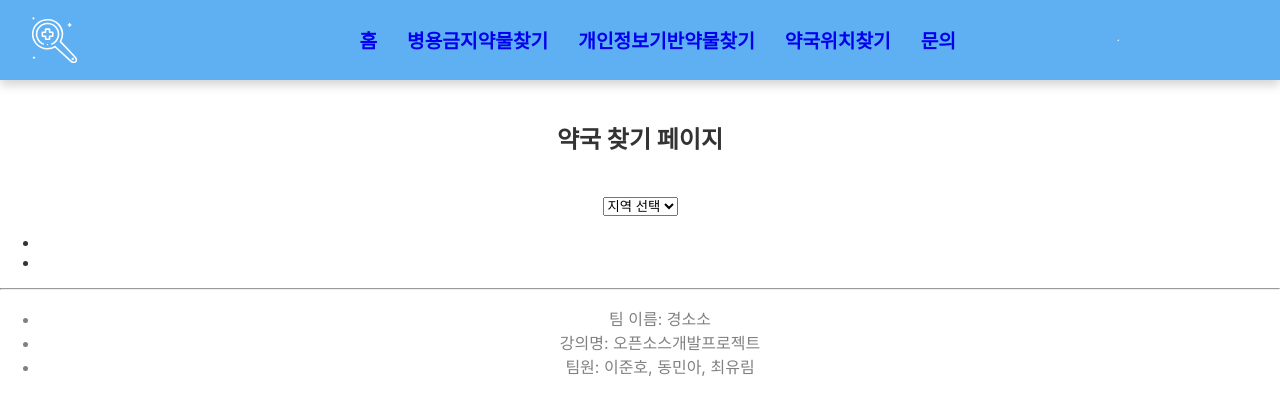
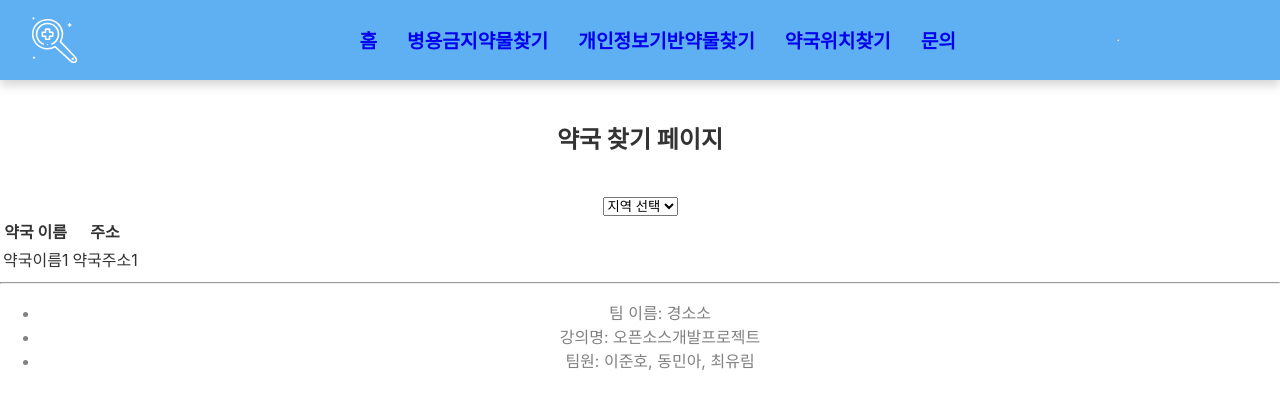
Before and after one commit to LovellR/GSS_Project, a React (Create React App) app in the folder oss-project/: page /pharmacy in a window 1280 px wide. Shown: the top 414 px of the page. Built offline with nearby package versions, Linux system fonts and the light colour scheme.

Commit message:
약국 지역 테이블 생성

```diff
--- a/oss-project/src/JS/Pharmacy.js
+++ b/oss-project/src/JS/Pharmacy.js
@@ -14,10 +14,18 @@ const Pharmacy = () => {
                 <option value="청주시">청주시</option>
             </select>
 
-            <ul>
-                <li></li>
-                <li></li>
-            </ul>
+            <table>
+                <thead>
+                    <tr>
+                        <th>약국 이름</th>
+                        <th>주소</th>
+                    </tr>
+                </thead>
+                <tbody>
+                    <td> 약국이름1</td>
+                    <td> 약국주소1</td>
+                </tbody>
+            </table>
         </div>
     );
 };
```
